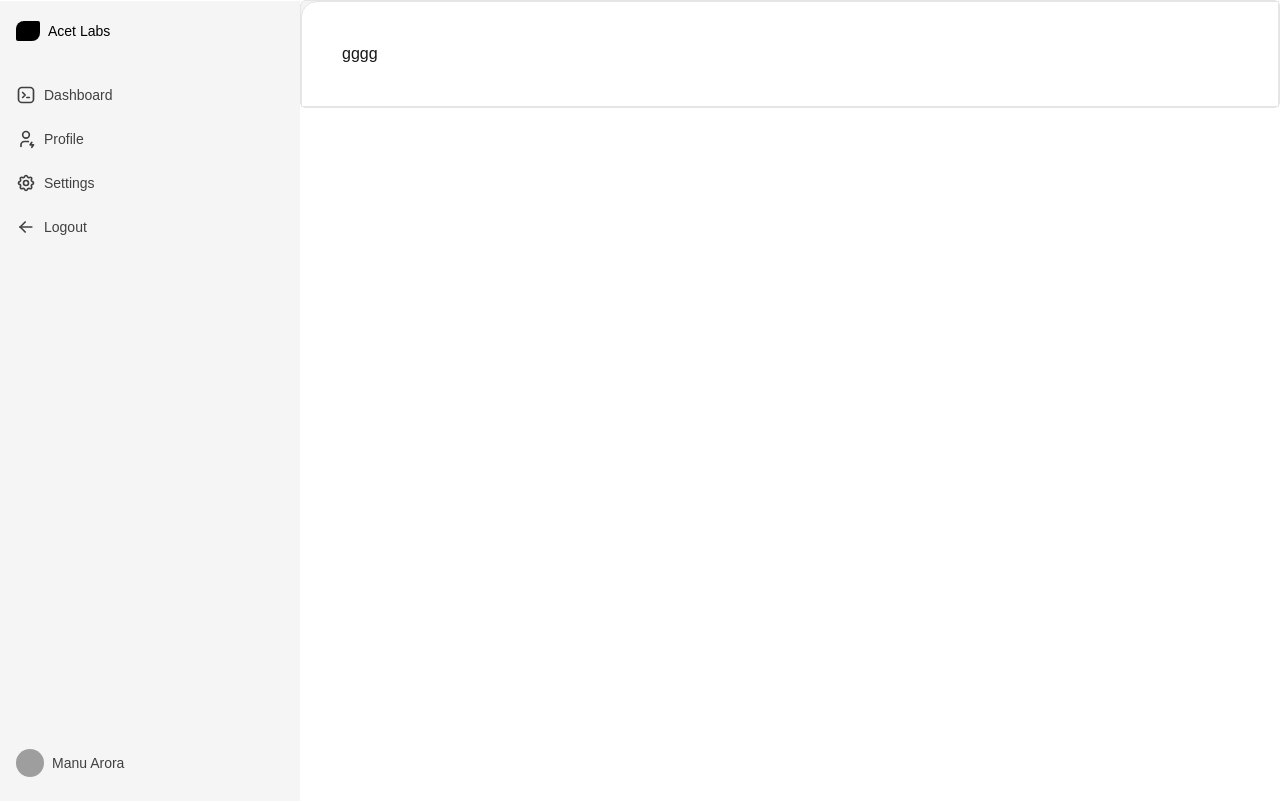
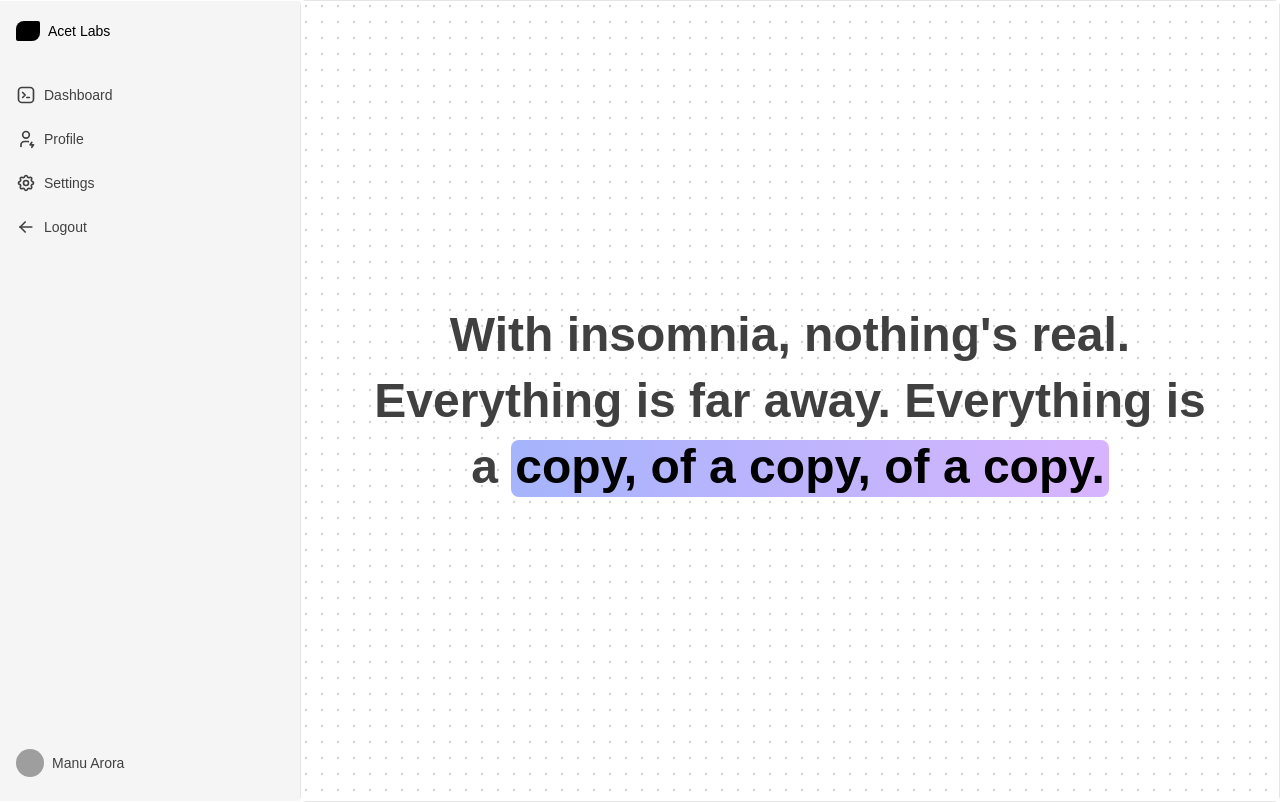
Before and after one commit to GeorgeIonita1/portfolio_v2, a Next.js app: page / in a window 1280 px wide. Built offline with nearby package versions, Linux system fonts and the light colour scheme; grey boxes are pictures that could not be loaded.

Commit message:
Add hero section

```diff
--- /dev/null
+++ b/app/components/HeroHighlightCustom.tsx
@@ -0,0 +1,31 @@
+"use client";
+import { motion } from "framer-motion";
+import { HeroHighlight, Highlight } from "./ui/hero-highlight";
+
+export function HeroHighlightCustom() {
+    return (
+        <HeroHighlight className="">
+            <motion.h1
+                initial={{
+                    opacity: 0,
+                    y: 20,
+                }}
+                animate={{
+                    opacity: 1,
+                    y: [20, -5, 0],
+                }}
+                transition={{
+                    duration: 0.5,
+                    ease: [0.4, 0.0, 0.2, 1],
+                }}
+                className="text-2xl px-4 md:text-4xl lg:text-5xl font-bold text-neutral-700 dark:text-white max-w-4xl leading-relaxed lg:leading-snug text-center mx-auto "
+            >
+                With insomnia, nothing&apos;s real. Everything is far away. Everything
+                is a{" "}
+                <Highlight className="text-black dark:text-white">
+                    copy, of a copy, of a copy.
+                </Highlight>
+            </motion.h1>
+        </HeroHighlight>
+    );
+}
--- a/app/components/SidebarCustom.tsx
+++ b/app/components/SidebarCustom.tsx
@@ -10,7 +10,6 @@
 import Link from "next/link";
 import { motion } from "framer-motion";
 import Image from "next/image";
-import { cn } from "@/app/lib/utils";
 
 export function SidebarCustom({ sidebarContent }: { sidebarContent: any }) {
     const links = [
@@ -114,12 +113,8 @@
 // Dummy dashboard component with content
 const Dashboard = ({ sidebarContent }: { sidebarContent: any }) => {
     return (
-        <div className="flex flex-1">
-            <div className="p-2 md:p-10 rounded-tl-2xl border border-neutral-200 dark:border-neutral-700 bg-white dark:bg-neutral-900 flex flex-col gap-2 flex-1">
-                <div className="flex gap-2">
-                    {sidebarContent}
-                </div>
-            </div>
+        <div>
+            {sidebarContent}
         </div>
     );
 };
--- /dev/null
+++ b/app/components/ui/hero-highlight.tsx
@@ -0,0 +1,96 @@
+"use client";
+import { cn } from "@/app/lib/utils";
+import { useMotionValue, motion, useMotionTemplate } from "framer-motion";
+import React from "react";
+
+export const HeroHighlight = ({
+    children,
+    className,
+    containerClassName,
+}: {
+    children: React.ReactNode;
+    className?: string;
+    containerClassName?: string;
+}) => {
+    let mouseX = useMotionValue(0);
+    let mouseY = useMotionValue(0);
+
+    function handleMouseMove({
+        currentTarget,
+        clientX,
+        clientY,
+    }: React.MouseEvent<HTMLDivElement>) {
+        if (!currentTarget) return;
+        let { left, top } = currentTarget.getBoundingClientRect();
+
+        mouseX.set(clientX - left);
+        mouseY.set(clientY - top);
+    }
+    return (
+        <div
+            className={cn(
+                "relative h-screen flex items-center bg-white dark:bg-black justify-center w-full group",
+                containerClassName
+            )}
+            onMouseMove={handleMouseMove}
+        >
+            <div className="absolute inset-0 bg-dot-thick-neutral-300 dark:bg-dot-thick-neutral-800  pointer-events-none" />
+            <motion.div
+                className="pointer-events-none bg-dot-thick-indigo-500 dark:bg-dot-thick-indigo-500   absolute inset-0 opacity-0 transition duration-300 group-hover:opacity-100"
+                style={{
+                    WebkitMaskImage: useMotionTemplate`
+            radial-gradient(
+              200px circle at ${mouseX}px ${mouseY}px,
+              black 0%,
+              transparent 100%
+            )
+          `,
+                    maskImage: useMotionTemplate`
+            radial-gradient(
+              200px circle at ${mouseX}px ${mouseY}px,
+              black 0%,
+              transparent 100%
+            )
+          `,
+                }}
+            />
+
+            <div className={cn("relative z-20", className)}>{children}</div>
+        </div>
+    );
+};
+
+export const Highlight = ({
+    children,
+    className,
+}: {
+    children: React.ReactNode;
+    className?: string;
+}) => {
+    return (
+        <motion.span
+            initial={{
+                backgroundSize: "0% 100%",
+            }}
+            animate={{
+                backgroundSize: "100% 100%",
+            }}
+            transition={{
+                duration: 2,
+                ease: "linear",
+                delay: 0.5,
+            }}
+            style={{
+                backgroundRepeat: "no-repeat",
+                backgroundPosition: "left center",
+                display: "inline",
+            }}
+            className={cn(
+                `relative inline-block pb-1   px-1 rounded-lg bg-gradient-to-r from-indigo-300 to-purple-300 dark:from-indigo-500 dark:to-purple-500`,
+                className
+            )}
+        >
+            {children}
+        </motion.span>
+    );
+};
--- a/app/page.tsx
+++ b/app/page.tsx
@@ -1,7 +1,9 @@
+import { HeroHighlightCustom } from "./components/HeroHighlightCustom";
+
 export default function Home() {
   return (
     <div>
-      gggg
+      <HeroHighlightCustom />
     </div>
   );
 }
--- a/package.json
+++ b/package.json
@@ -12,6 +12,7 @@
     "@tabler/icons-react": "^3.21.0",
     "clsx": "^2.1.1",
     "framer-motion": "^11.11.11",
+    "mini-svg-data-uri": "^1.4.4",
     "next": "15.0.3",
     "react": "18.3.1",
     "react-dom": "18.3.1",
--- a/tailwind.config.ts
+++ b/tailwind.config.ts
@@ -1,3 +1,8 @@
+const svgToDataUri = require("mini-svg-data-uri");
+const {
+  default: flattenColorPalette,
+} = require("tailwindcss/lib/util/flattenColorPalette");
+
 import type { Config } from "tailwindcss";
 
 export default {
@@ -14,5 +19,18 @@
       },
     },
   },
-  plugins: [],
+  plugins: [
+    function ({ matchUtilities, theme }: any) {
+      matchUtilities(
+        {
+          "bg-dot-thick": (value: any) => ({
+            backgroundImage: `url("${svgToDataUri(
+              `<svg xmlns="http://www.w3.org/2000/svg" viewBox="0 0 32 32" width="16" height="16" fill="none"><circle fill="${value}" id="pattern-circle" cx="10" cy="10" r="2.5"></circle></svg>`
+            )}")`,
+          }),
+        },
+        { values: flattenColorPalette(theme("backgroundColor")), type: "color" }
+      );
+    },
+  ],
 } satisfies Config;
```
Also changed, not shown: app/layout.tsx (line endings or trailing spaces), 1 other file (tests, documents, lock files or other folders).
